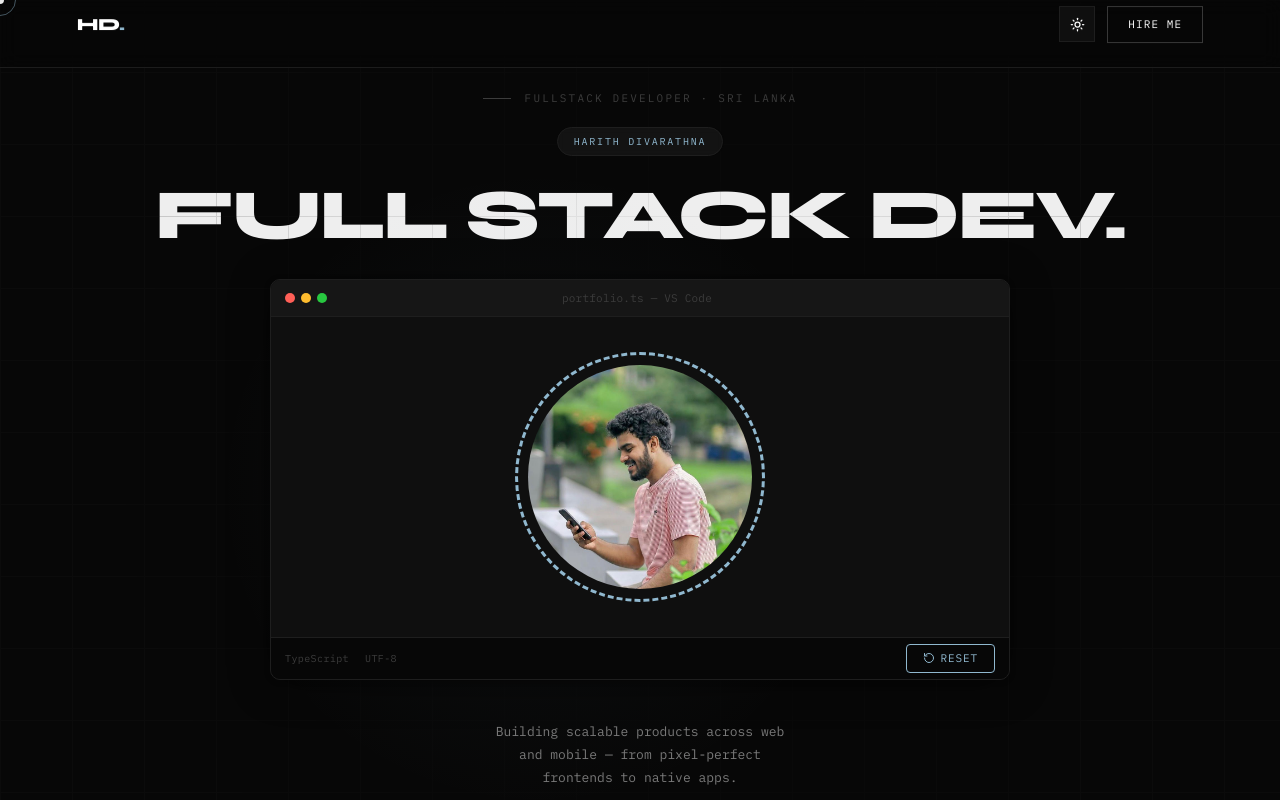
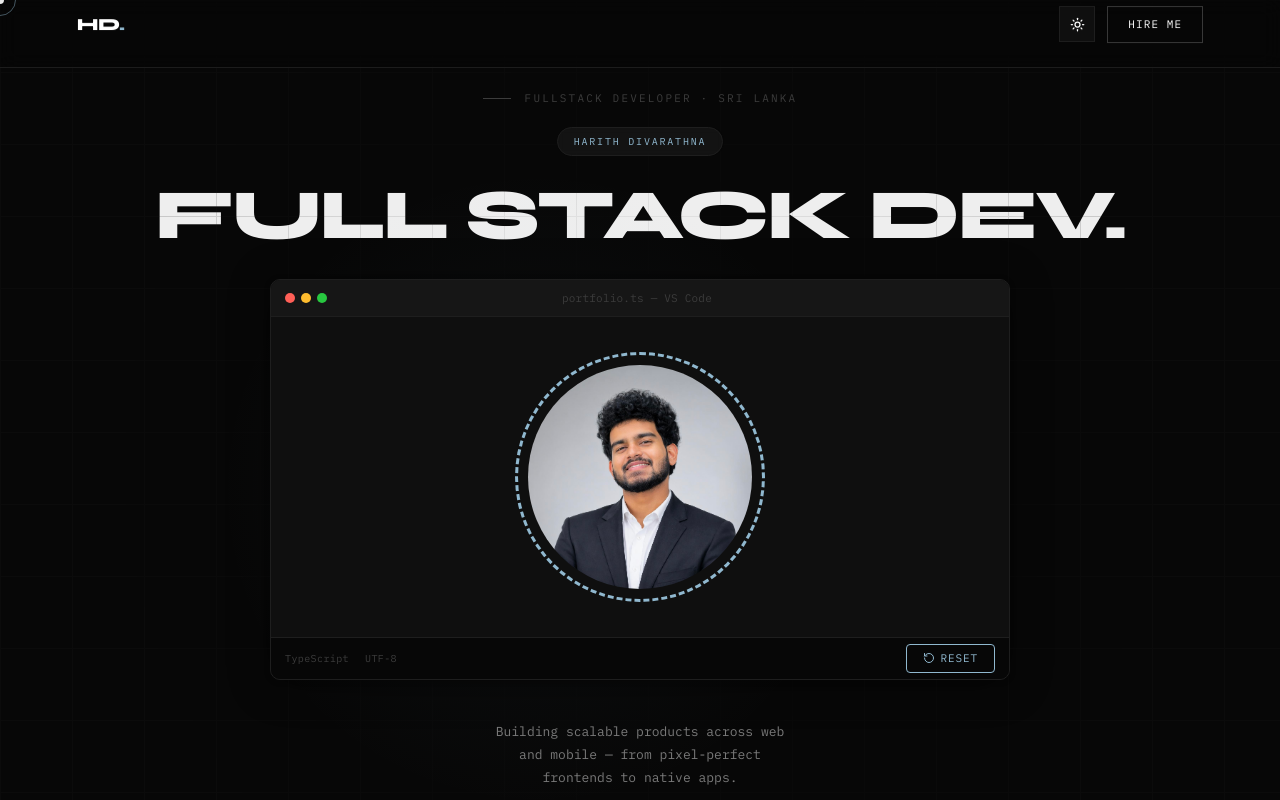
Before and after one commit to harithsenura/P, a Next.js app: page / in a window 1280 px wide. Both pictures are taken after a click on the button "RUN". Shown: the top 800 px of the page. Built offline with nearby package versions, Linux system fonts and the light colour scheme.

Commit message:
update profile pic

```diff
--- a/src/components/Hero.tsx
+++ b/src/components/Hero.tsx
@@ -246,7 +246,7 @@ export default function Hero() {
               {/* Showcase Image (profile view) */}
               <div ref={imagesRef} className="showcase-container" style={{ display: 'none' }}>
                 <div className="showcase-img showcase-img--profile">
-                  <Image src="/me.jpeg" alt="Harith Divarathna" width={300} height={300} className="profile-image" />
+                  <Image src="/me.JPG" alt="Harith Divarathna" width={300} height={300} className="profile-image" />
                 </div>
               </div>
             </div>
```
Also changed, not shown: public/me.JPG (added), public/me.jpeg (deleted).
